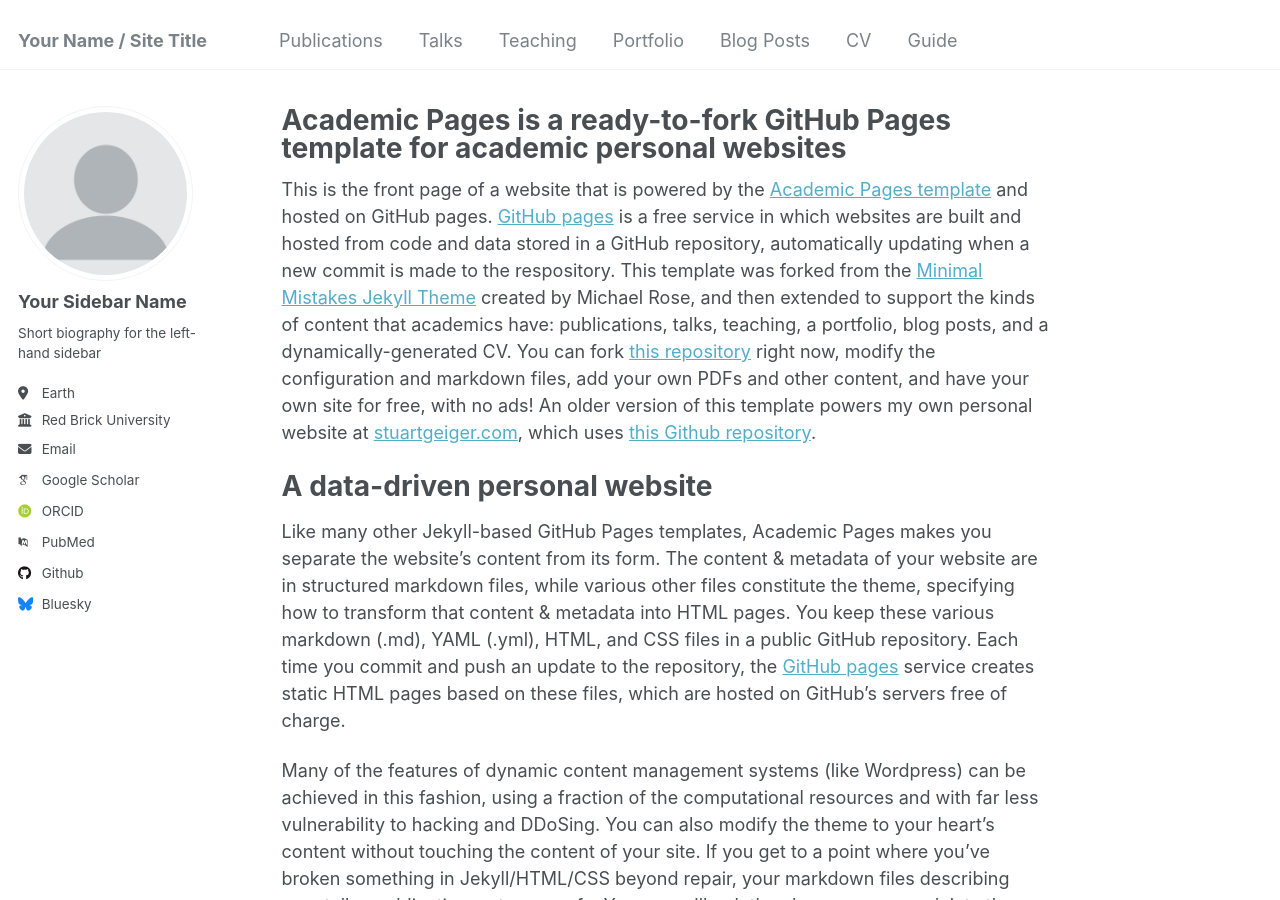
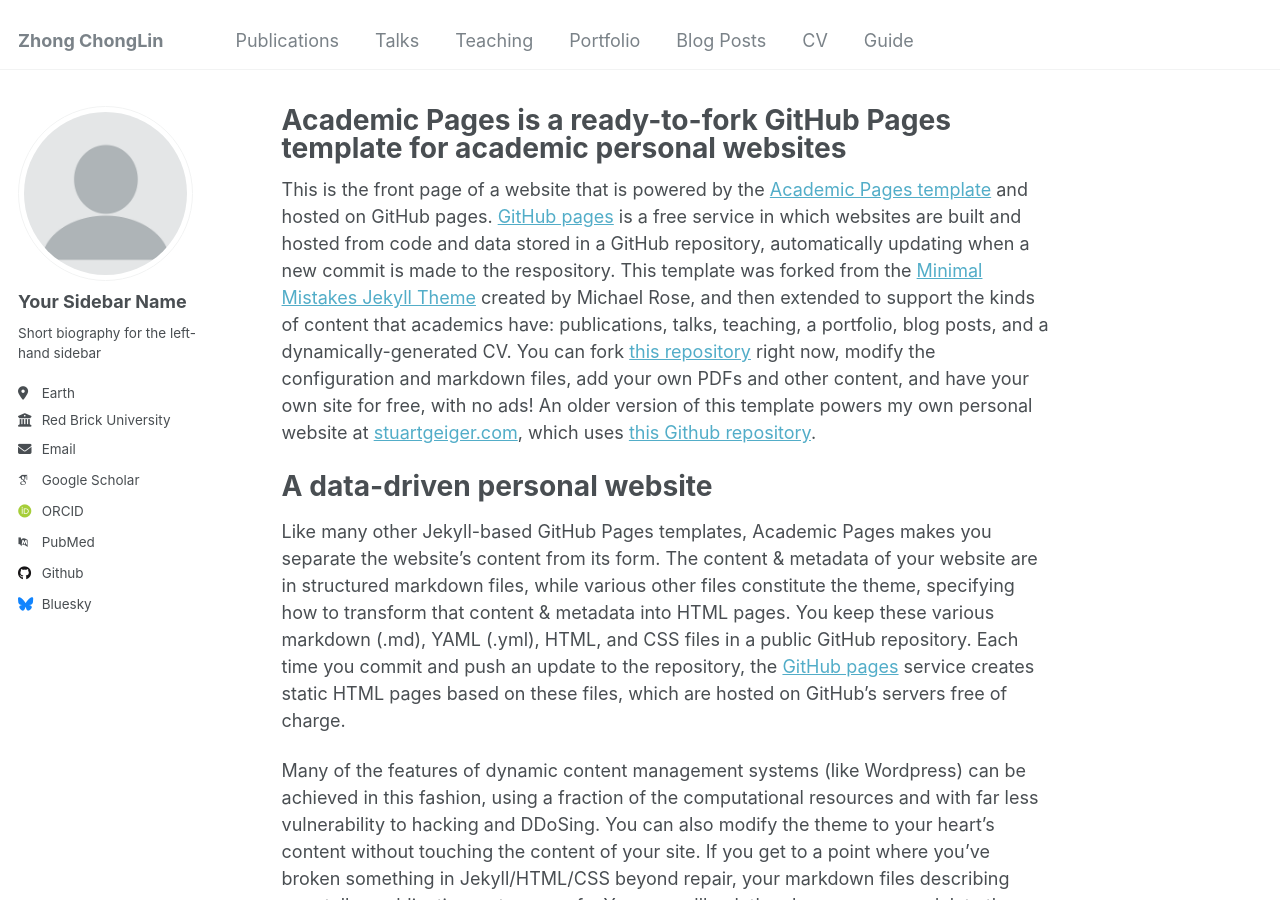
Before and after one commit to zhongchonglin/zhongchonglin.github.io, a Jekyll site: the page built from _pages/about.md, in a window 1280 px wide and 900 px high. Built offline with Jekyll 4.4.1, drawn with Linux system fonts in a browser that asks for light colours; some web fonts are replaced.

Commit message:
改title

```diff
--- a/_config.yml
+++ b/_config.yml
@@ -8,7 +8,7 @@
 
 # Basic Site Settings
 locale                   : "en-US"
-title                    : "Your Name / Site Title"
+title                    : "Zhong ChongLin"
 title_separator          : "-"
 name                     : &name "Your Name"
 description              : &description "personal description"
```
